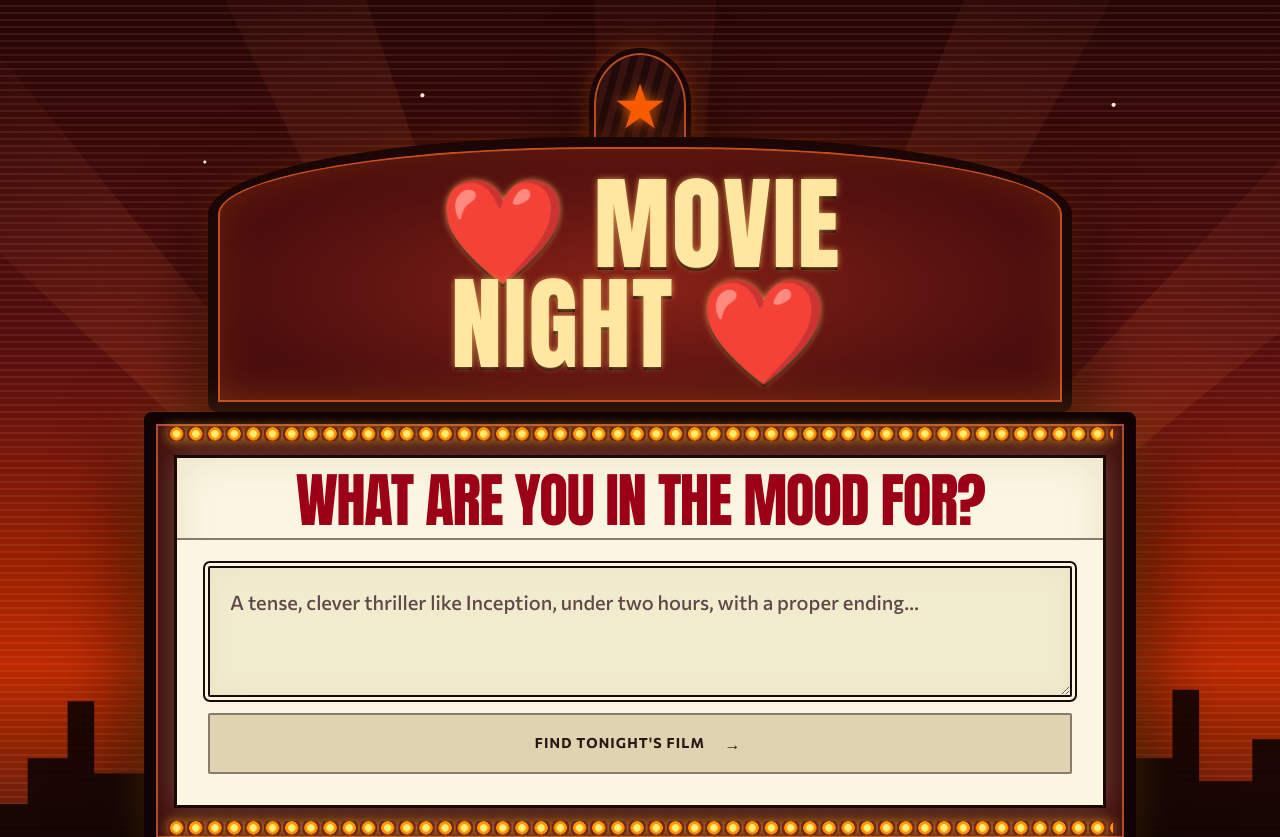
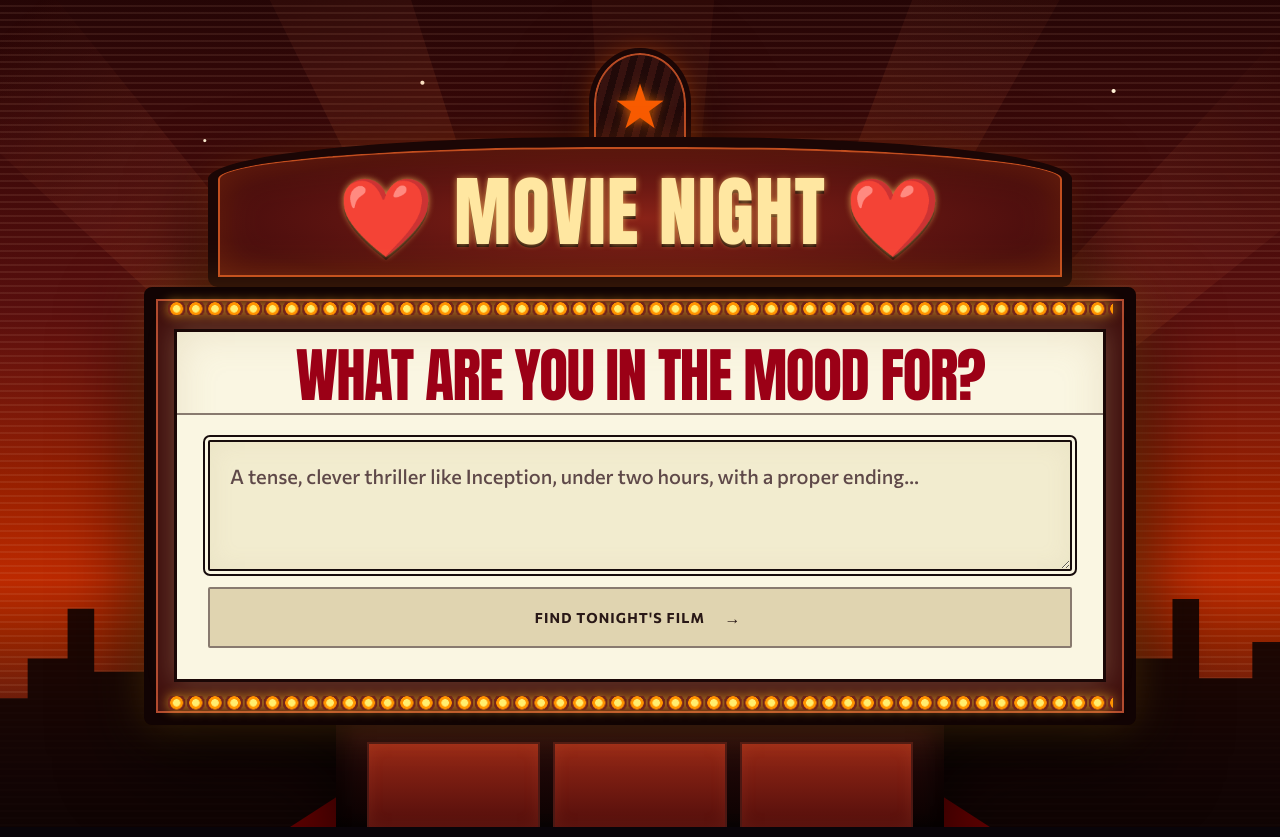
Before and after one commit to samspilsbury/movie-night, a Next.js app: page / in a window 1280 px wide. Shown: the top 837 px of the page. Built offline with nearby package versions, Linux system fonts and the light colour scheme.

Commit message:
fix: keep movie night heading on one line

```diff
--- a/src/app/globals.css
+++ b/src/app/globals.css
@@ -1221,6 +1221,14 @@ button:disabled {
   }
 }
 
+@media (min-width: 40.01rem) {
+  .theatre__title h1 {
+    max-width: none;
+    font-size: clamp(3.2rem, 7.5cqi, 5.5rem);
+    white-space: nowrap;
+  }
+}
+
 @media (max-width: 40rem) {
   .site-header > p {
     display: none;
```
Also changed, not shown: 1 other file (tests, documents, lock files or other folders).
